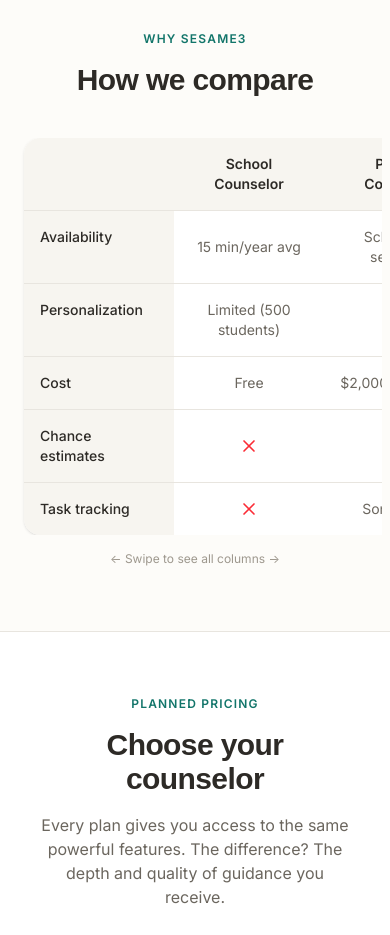
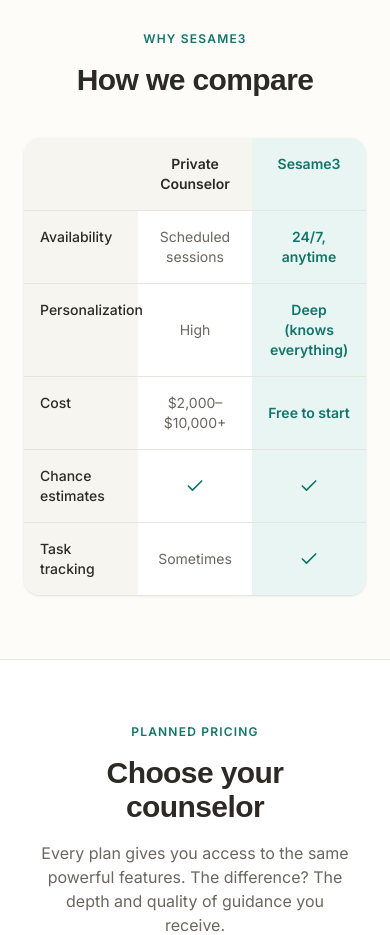
Before and after one commit to gutgutia/sesame3-website, a Next.js app: page / in a window 390 px wide. Shown: the part 10160-11095 px from the top of the page. Built offline with nearby package versions, Linux system fonts and the light colour scheme; a web font is replaced by a local one.

Commit message:
Comparison table: 2-column on mobile (Private vs Sesame3)

```diff
--- a/src/components/sections/Comparison.tsx
+++ b/src/components/sections/Comparison.tsx
@@ -53,19 +53,50 @@
           </h2>
         </div>
 
-        {/* Table - horizontally scrollable on mobile */}
-        <div className="overflow-x-auto -mx-4 px-4">
-          <div className="bg-white rounded-2xl overflow-hidden shadow-sm min-w-[600px]">
+        {/* Mobile: 2-column comparison (Private vs Sesame3) */}
+        <div className="md:hidden">
+          <div className="bg-white rounded-2xl overflow-hidden shadow-sm">
+            {/* Header Row */}
+            <div className="grid grid-cols-3 bg-[var(--bg-secondary)] border-b border-[var(--border)]">
+              <div className="p-4"></div>
+              <div className="p-4 text-center font-semibold text-[var(--text-main)] text-sm">
+                Private Counselor
+              </div>
+              <div className="p-4 text-center font-semibold text-[var(--accent-primary)] bg-[var(--accent-surface)] text-sm">
+                Sesame3
+              </div>
+            </div>
+
+            {/* Data Rows */}
+            {rows.map((row, i) => (
+              <div key={i} className="grid grid-cols-3 border-b border-[var(--border)] last:border-b-0">
+                <div className="p-4 font-medium text-[var(--text-main)] bg-[var(--bg-secondary)] text-sm">
+                  {row.label}
+                </div>
+                <div className="p-4 text-center text-[var(--text-muted)] flex items-center justify-center text-sm">
+                  {renderCell(row.private)}
+                </div>
+                <div className="p-4 text-center font-semibold text-[var(--accent-primary)] bg-[var(--accent-surface)] flex items-center justify-center text-sm">
+                  {renderCell(row.sesame)}
+                </div>
+              </div>
+            ))}
+          </div>
+        </div>
+
+        {/* Desktop: Full 4-column comparison */}
+        <div className="hidden md:block">
+          <div className="bg-white rounded-2xl overflow-hidden shadow-sm">
             {/* Header Row */}
             <div className="grid grid-cols-4 bg-[var(--bg-secondary)] border-b border-[var(--border)]">
-              <div className="p-4 md:p-5"></div>
-              <div className="p-4 md:p-5 text-center font-semibold text-[var(--text-main)] text-sm md:text-base">
+              <div className="p-5"></div>
+              <div className="p-5 text-center font-semibold text-[var(--text-main)]">
                 School Counselor
               </div>
-              <div className="p-4 md:p-5 text-center font-semibold text-[var(--text-main)] text-sm md:text-base">
+              <div className="p-5 text-center font-semibold text-[var(--text-main)]">
                 Private Counselor
               </div>
-              <div className="p-4 md:p-5 text-center font-semibold text-[var(--accent-primary)] bg-[var(--accent-surface)] text-sm md:text-base">
+              <div className="p-5 text-center font-semibold text-[var(--accent-primary)] bg-[var(--accent-surface)]">
                 Sesame3
               </div>
             </div>
@@ -73,27 +104,22 @@
             {/* Data Rows */}
             {rows.map((row, i) => (
               <div key={i} className="grid grid-cols-4 border-b border-[var(--border)] last:border-b-0">
-                <div className="p-4 md:p-5 font-medium text-[var(--text-main)] bg-[var(--bg-secondary)] text-sm md:text-base">
+                <div className="p-5 font-medium text-[var(--text-main)] bg-[var(--bg-secondary)]">
                   {row.label}
                 </div>
-                <div className="p-4 md:p-5 text-center text-[var(--text-muted)] flex items-center justify-center text-sm md:text-base">
+                <div className="p-5 text-center text-[var(--text-muted)] flex items-center justify-center">
                   {renderCell(row.school)}
                 </div>
-                <div className="p-4 md:p-5 text-center text-[var(--text-muted)] flex items-center justify-center text-sm md:text-base">
+                <div className="p-5 text-center text-[var(--text-muted)] flex items-center justify-center">
                   {renderCell(row.private)}
                 </div>
-                <div className="p-4 md:p-5 text-center font-semibold text-[var(--accent-primary)] bg-[var(--accent-surface)] flex items-center justify-center text-sm md:text-base">
+                <div className="p-5 text-center font-semibold text-[var(--accent-primary)] bg-[var(--accent-surface)] flex items-center justify-center">
                   {renderCell(row.sesame)}
                 </div>
               </div>
             ))}
           </div>
         </div>
-
-        {/* Scroll hint for mobile */}
-        <p className="text-center text-xs text-[var(--text-light)] mt-4 md:hidden">
-          ← Swipe to see all columns →
-        </p>
       </div>
     </section>
   );
```
